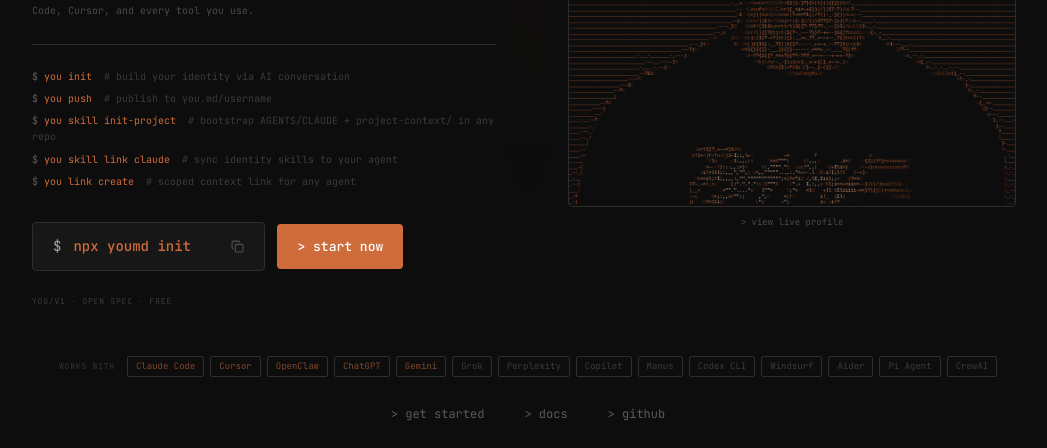
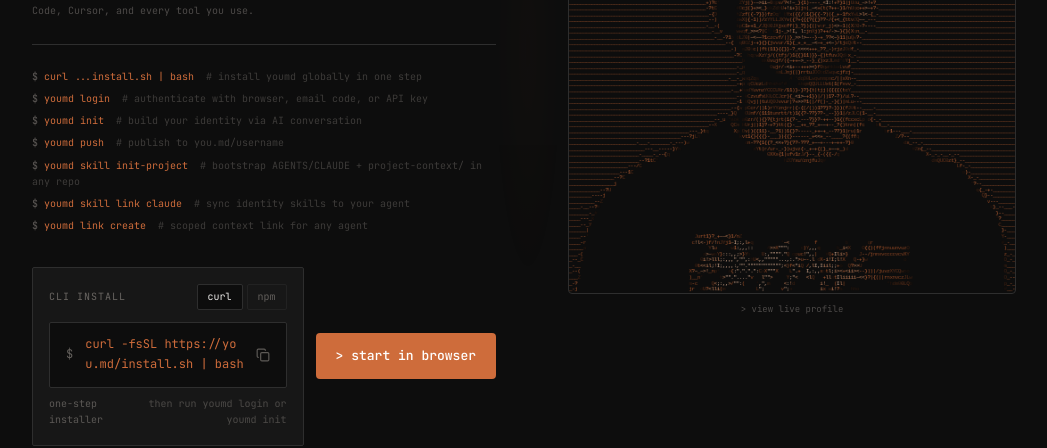
Before and after one commit to houstongolden/youmd, a Next.js app: page / in a window 1280 px wide. Shown: the part 366-814 px from the top of the page, without its empty margins (112-1159 px from the left). Built offline with nearby package versions, Linux system fonts and the light colour scheme; no server answers.

Commit message:
feat: add curl installer onboarding

```diff
--- a/src/app/(app)/docs/docs-content.tsx
+++ b/src/app/(app)/docs/docs-content.tsx
@@ -221,7 +221,9 @@
   };
 
   const steps: { key: string; cmd: string; desc: string }[] = [
-    { key: "init", cmd: "npx youmd init", desc: "create your identity" },
+    { key: "install", cmd: "curl -fsSL https://you.md/install.sh | bash", desc: "install the CLI globally" },
+    { key: "login", cmd: "youmd login", desc: "authenticate with browser or email code" },
+    { key: "init", cmd: "youmd init", desc: "create your identity" },
     { key: "push", cmd: "youmd push", desc: "publish to you.md/<your-username>" },
     { key: "mcp", cmd: "youmd mcp --install claude --auto", desc: "wire into Claude Code" },
   ];
@@ -553,21 +555,23 @@
             </StepList>
 
             <H3 id="cli-quickstart">CLI Quickstart</H3>
-            <CodeBlock title="terminal">{`$ npx youmd register`}</CodeBlock>
+            <CodeBlock title="terminal">{`$ curl -fsSL https://you.md/install.sh | bash`}</CodeBlock>
             <StepList>
               <Step n={1}>
-                Run <InlineCode>youmd register</InlineCode> to create your
-                account (or <InlineCode>youmd login</InlineCode> if you already
-                have one)
+                Install the global CLI with the curl bootstrapper. If you prefer
+                npm directly, run <InlineCode>npm install -g youmd@latest</InlineCode>.
               </Step>
               <Step n={2}>
+                Run <InlineCode>youmd login</InlineCode> to authenticate
+              </Step>
+              <Step n={3}>
                 Run <InlineCode>youmd init</InlineCode> -- the agent builds your
                 identity through conversation
               </Step>
-              <Step n={3}>
+              <Step n={4}>
                 Run <InlineCode>youmd push</InlineCode> to publish your profile
               </Step>
-              <Step n={4}>
+              <Step n={5}>
                 Run <InlineCode>youmd chat</InlineCode> then type{" "}
                 <InlineCode>/share</InlineCode> to get your context link
               </Step>
@@ -593,7 +597,9 @@
             <StepList>
               <Step n={1}>
                 Open a regular terminal (not inside Claude Code) and run{" "}
-                <InlineCode>npx youmd init</InlineCode> to create your identity
+                <InlineCode>curl -fsSL https://you.md/install.sh | bash</InlineCode>{" "}
+                once, then <InlineCode>youmd init</InlineCode> to create your
+                identity
               </Step>
               <Step n={2}>
                 Run <InlineCode>youmd login</InlineCode> to authenticate
@@ -779,10 +785,10 @@
             {/* ── CLI ──────────────────────────────────────── */}
             <H2 id="cli">CLI Reference</H2>
             <P>
-              Install globally with <InlineCode>npm i -g youmd</InlineCode> or
-              run commands directly with <InlineCode>npx youmd</InlineCode>.
-              The CLI covers the full identity lifecycle -- identity, auth,
-              sync, sharing, memory, projects, and skills.
+              Install with <InlineCode>curl -fsSL https://you.md/install.sh | bash</InlineCode>{" "}
+              as the default path, or use <InlineCode>npm i -g youmd@latest</InlineCode>{" "}
+              directly if you prefer. The CLI covers the full identity lifecycle
+              -- identity, auth, sync, sharing, memory, projects, and skills.
             </P>
 
             <P>
@@ -830,6 +836,10 @@
                 {
                   cmd: "youmd login",
                   desc: "Browser sign-in, email-code login, or --key KEY for direct auth",
+                },
+                {
+                  cmd: "youmd logout",
+                  desc: "Clear local auth state on this machine",
                 },
                 {
                   cmd: "youmd register",
--- /dev/null
+++ b/src/app/install.sh/route.ts
@@ -0,0 +1,71 @@
+import { NextResponse } from "next/server";
+
+export const dynamic = "force-dynamic";
+
+function buildInstallerScript() {
+  return `#!/usr/bin/env bash
+set -euo pipefail
+
+PACKAGE="youmd@latest"
+
+echo ""
+echo "you.md installer"
+echo "----------------"
+echo ""
+
+if ! command -v node >/dev/null 2>&1; then
+  echo "Node.js is required before installing youmd."
+  echo ""
+  echo "Install Node.js first, then rerun:"
+  echo "  curl -fsSL https://you.md/install.sh | bash"
+  echo ""
+  exit 1
+fi
+
+if ! command -v npm >/dev/null 2>&1; then
+  echo "npm is required before installing youmd."
+  echo ""
+  echo "Install npm/Node first, then rerun:"
+  echo "  curl -fsSL https://you.md/install.sh | bash"
+  echo ""
+  exit 1
+fi
+
+echo "Installing $PACKAGE globally..."
+if ! npm install -g "$PACKAGE"; then
+  echo ""
+  echo "Global npm install failed."
+  echo "If your machine blocks global npm writes, use a Node version manager"
+  echo "like nvm or volta, then rerun the installer."
+  echo ""
+  exit 1
+fi
+
+if ! command -v youmd >/dev/null 2>&1; then
+  echo ""
+  echo "youmd installed, but the binary is not on your PATH yet."
+  echo "Open a new shell and run:"
+  echo "  youmd --version"
+  echo ""
+  exit 0
+fi
+
+echo ""
+echo "Installed: $(youmd --version)"
+echo ""
+echo "Next:"
+echo "  youmd login"
+echo "  youmd init"
+echo ""
+`;
+}
+
+export async function GET() {
+  return new NextResponse(buildInstallerScript(), {
+    headers: {
+      "content-type": "text/x-shellscript; charset=utf-8",
+      "cache-control": "public, s-maxage=300, stale-while-revalidate=3600",
+      "content-disposition": 'inline; filename="youmd-install.sh"',
+    },
+  });
+}
--- /dev/null
+++ b/src/components/install/CliInstallTabs.tsx
@@ -0,0 +1,98 @@
+"use client";
+
+import { useMemo, useState } from "react";
+import { Check, Copy } from "lucide-react";
+
+type InstallMode = "curl" | "npm";
+
+interface CliInstallTabsProps {
+  className?: string;
+  helperText?: string;
+  defaultMode?: InstallMode;
+  title?: string;
+}
+
+const INSTALL_COMMANDS: Record<InstallMode, { label: string; command: string; description: string }> = {
+  curl: {
+    label: "curl",
+    command: "curl -fsSL https://you.md/install.sh | bash",
+    description: "one-step installer",
+  },
+  npm: {
+    label: "npm",
+    command: "npm install -g youmd@latest",
+    description: "direct global install",
+  },
+};
+
+export function CliInstallTabs({
+  className = "",
+  helperText = "then run youmd login or youmd init",
+  defaultMode = "curl",
+  title = "CLI install",
+}: CliInstallTabsProps) {
+  const [mode, setMode] = useState<InstallMode>(defaultMode);
+  const [copied, setCopied] = useState(false);
+  const selected = useMemo(() => INSTALL_COMMANDS[mode], [mode]);
+
+  const copy = async () => {
+    await navigator.clipboard.writeText(selected.command);
+    setCopied(true);
+    setTimeout(() => setCopied(false), 1500);
+  };
+
+  return (
+    <div
+      className={`border border-[hsl(var(--border))] bg-[hsl(var(--bg-raised))] p-3 md:p-4 ${className}`}
+      style={{ borderRadius: "2px" }}
+    >
+      <div className="flex items-center justify-between gap-3 mb-3">
+        <span className="font-mono text-[10px] uppercase tracking-widest text-[hsl(var(--text-secondary))] opacity-55">
+          {title}
+        </span>
+        <div className="flex items-center gap-1">
+          {(Object.keys(INSTALL_COMMANDS) as InstallMode[]).map((key) => (
+            <button
+              key={key}
+              type="button"
+              onClick={() => setMode(key)}
+              className={`px-2.5 py-1 font-mono text-[10px] border transition-colors ${
+                mode === key
+                  ? "text-[hsl(var(--text-primary))] bg-[hsl(var(--bg))] border-[hsl(var(--border))]"
+                  : "text-[hsl(var(--text-secondary))] opacity-50 border-transparent hover:opacity-80"
+              }`}
+              style={{ borderRadius: "2px" }}
+            >
+              {INSTALL_COMMANDS[key].label}
+            </button>
+          ))}
+        </div>
+      </div>
+
+      <button
+        type="button"
+        onClick={copy}
+        className="w-full text-left border border-[hsl(var(--border))] bg-[hsl(var(--bg))] px-4 py-3 font-mono text-[11px] md:text-[12px] text-[hsl(var(--accent))] hover:border-[hsl(var(--accent))]/40 transition-colors"
+        style={{ borderRadius: "2px" }}
+        aria-label={`copy ${selected.label} install command`}
+      >
+        <span className="flex items-center gap-3">
+          <span className="text-[hsl(var(--text-secondary))] opacity-55">$</span>
+          <span className="flex-1 break-all">{selected.command}</span>
+          <span className="shrink-0 text-[hsl(var(--text-secondary))] opacity-50">
+            {copied ? <Check size={14} className="text-[hsl(var(--success))]" /> : <Copy size={14} />}
+          </span>
+        </span>
+      </button>
+
+      <div className="mt-2 flex items-center justify-between gap-3 font-mono text-[10px]">
+        <span className="text-[hsl(var(--text-secondary))] opacity-45">
+          {selected.description}
+        </span>
+        <span className="text-[hsl(var(--text-secondary))] opacity-35 text-right">
+          {copied ? "copied to clipboard" : helperText}
+        </span>
+      </div>
+    </div>
+  );
+}
--- a/src/components/landing/CTAFooter.tsx
+++ b/src/components/landing/CTAFooter.tsx
@@ -1,26 +1,19 @@
 "use client";
 
-import { useState, useRef } from "react";
+import { useRef } from "react";
 import { motion, useScroll, useTransform } from "motion/react";
-import { Copy, Check } from "lucide-react";
 import Link from "next/link";
 import FadeUp from "./FadeUp";
 import ThemeToggle from "./ThemeToggle";
+import { CliInstallTabs } from "@/components/install/CliInstallTabs";
 
 const CTAFooter = () => {
-  const [copied, setCopied] = useState(false);
   const sectionRef = useRef(null);
   const { scrollYProgress } = useScroll({
     target: sectionRef,
     offset: ["start end", "end start"],
   });
   const contentY = useTransform(scrollYProgress, [0, 1], [40, -20]);
-
-  const handleCopy = () => {
-    navigator.clipboard.writeText("npx youmd init");
-    setCopied(true);
-    setTimeout(() => setCopied(false), 1500);
-  };
 
   return (
     <>
@@ -48,26 +41,8 @@
             </p>
           </FadeUp>
           <FadeUp delay={0.08}>
-            <div className="flex items-center justify-center gap-3 flex-wrap mb-3">
-              <button
-                onClick={handleCopy}
-                className="cli-pill inline-flex items-center gap-3 px-5 py-3 whitespace-nowrap"
-              >
-                <span className="text-muted-foreground">$</span>
-                <span className="text-accent font-medium">
-                  npx youmd init
-                </span>
-                <span className="cursor-blink text-accent">
-                  {"\u2588"}
-                </span>
-                <span className="ml-2 text-muted-foreground/50">
-                  {copied ? (
-                    <Check size={13} className="text-success" />
-                  ) : (
-                    <Copy size={13} />
-                  )}
-                </span>
-              </button>
+            <div className="flex items-stretch justify-center gap-3 flex-col md:flex-row mb-3">
+              <CliInstallTabs className="w-full md:max-w-[420px] text-left" title="CLI install" />
               <Link
                 href="/create"
                 className="cta-primary px-5 py-3 text-[13px] font-mono whitespace-nowrap"
@@ -75,11 +50,6 @@
                 &gt; start in browser
               </Link>
             </div>
-            {copied && (
-              <p className="text-success font-mono text-[10px] mt-1">
-                copied to clipboard
-              </p>
-            )}
           </FadeUp>
         </motion.div>
       </section>
--- a/src/components/landing/Hero.tsx
+++ b/src/components/landing/Hero.tsx
@@ -3,9 +3,9 @@
 import { useState, useRef, useEffect } from "react";
 import Link from "next/link";
 import { useScroll, useTransform, motion } from "motion/react";
-import { Copy, Check } from "lucide-react";
 import PixelYOU from "./PixelYOU";
 import HeroPortrait from "./HeroPortrait";
+import { CliInstallTabs } from "@/components/install/CliInstallTabs";
 
 /* -- Agent pills (shown below CTA) -- */
 const AGENTS = [
@@ -67,33 +67,15 @@
   );
 };
 
-const CliPill = () => {
-  const [copied, setCopied] = useState(false);
-  const handleCopy = () => {
-    navigator.clipboard.writeText("npx youmd init");
-    setCopied(true);
-    setTimeout(() => setCopied(false), 1500);
-  };
-
-  return (
-    <button onClick={handleCopy} className="cli-pill flex items-center gap-3 px-5 py-3 group whitespace-nowrap">
-      <span className="text-muted-foreground">$</span>
-      <span className="text-accent font-medium">npx youmd init</span>
-      <span className="cursor-blink text-accent">{"\u2588"}</span>
-      <span className="ml-2 text-muted-foreground/40 group-hover:text-muted-foreground/70 transition-colors">
-        {copied ? <Check size={13} className="text-success" /> : <Copy size={13} />}
-      </span>
-    </button>
-  );
-};
-
 /* -- CLI commands list -- */
 const commands = [
-  ["you init", "build your identity via AI conversation"],
-  ["you push", "publish to you.md/username"],
-  ["you skill init-project", "bootstrap AGENTS/CLAUDE + project-context/ in any repo"],
-  ["you skill link claude", "sync identity skills to your agent"],
-  ["you link create", "scoped context link for any agent"],
+  ["curl ...install.sh | bash", "install youmd globally in one step"],
+  ["youmd login", "authenticate with browser, email code, or API key"],
+  ["youmd init", "build your identity via AI conversation"],
+  ["youmd push", "publish to you.md/username"],
+  ["youmd skill init-project", "bootstrap AGENTS/CLAUDE + project-context/ in any repo"],
+  ["youmd skill link claude", "sync identity skills to your agent"],
+  ["youmd link create", "scoped context link for any agent"],
 ];
 
 const Hero = () => {
@@ -166,10 +148,10 @@
             </div>
 
             {/* Dual CTA */}
-            <div className="mb-6 flex items-center gap-3 hero-enter-up" style={{ animationDelay: "1.8s" }}>
-              <CliPill />
+            <div className="mb-6 flex flex-col md:flex-row items-stretch md:items-center gap-3 hero-enter-up" style={{ animationDelay: "1.8s" }}>
+              <CliInstallTabs className="w-full md:max-w-[420px]" title="CLI install" />
               <Link href="/create" className="cta-primary px-5 py-3 text-[13px] font-mono shrink-0 whitespace-nowrap">
-                &gt; start now
+                &gt; start in browser
               </Link>
             </div>
 
--- a/src/components/landing/HowItWorks.tsx
+++ b/src/components/landing/HowItWorks.tsx
@@ -7,21 +7,31 @@
 const steps = [
   {
     num: "01",
-    cmd: "$ npx youmd init",
+    cmd: "$ curl -fsSL https://you.md/install.sh | bash",
+    desc: "install youmd globally in one step. curl is the default path, npm stays available as the fallback if you prefer package-manager installs directly.",
+  },
+  {
+    num: "02",
+    cmd: "$ youmd login",
+    desc: "authenticate once with browser, email code, or API key. same identity works across the web shell, CLI, MCP, and linked coding agents.",
+  },
+  {
+    num: "03",
+    cmd: "$ youmd init",
     desc: "a conversational AI builds your identity through dialogue -- not a form. bio, projects, preferences, voice, directives. your agent learns how you think and what you care about.",
   },
   {
-    num: "02",
+    num: "04",
     cmd: "$ youmd push",
     desc: "your identity goes live at you.md/username. any agent can read it instantly -- public profile + API + context links. skills auto-sync across all your tools.",
   },
   {
-    num: "03",
+    num: "05",
     cmd: "$ youmd skill init-project",
     desc: "start any new project with full identity context. bootstraps AGENTS/CLAUDE entrypoints, scaffolds project-context/ additively, creates a generated .you/ layer, and links skills to Claude Code, Cursor, or Codex.",
   },
   {
-    num: "04",
+    num: "06",
     cmd: "$ youmd skill link claude",
     desc: "your identity skills -- voice sync, agent preferences, directives -- render into .claude/skills/youmd/ or .cursor/rules/. every coding agent knows who you are from the first prompt.",
   },
--- a/src/components/panes/HelpPane.tsx
+++ b/src/components/panes/HelpPane.tsx
@@ -210,8 +210,9 @@
           run these in your terminal (not the shell pane).
         </p>
         <div className="space-y-1 mb-2">
-          <CopyableCommand command="npm i -g youmd" />
+          <CopyableCommand command="curl -fsSL https://you.md/install.sh | bash" />
           <CopyableCommand command="youmd login" dimmed />
+          <CopyableCommand command="youmd logout" dimmed />
           <CopyableCommand command="youmd push" dimmed />
           <CopyableCommand command="youmd pull" dimmed />
           <CopyableCommand command="youmd skill install all" dimmed />
```
Also changed, not shown: 1 other file (tests, documents, lock files or other folders).
